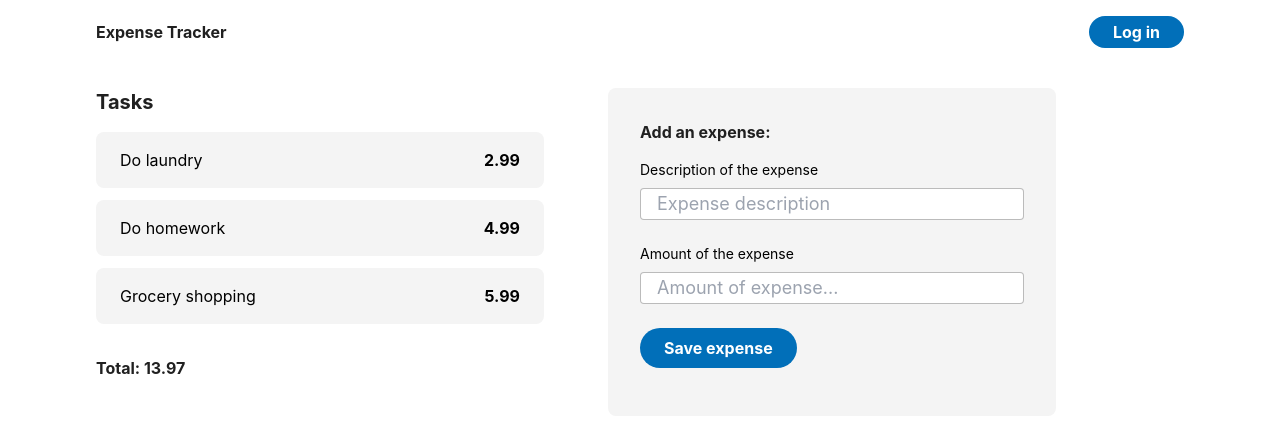
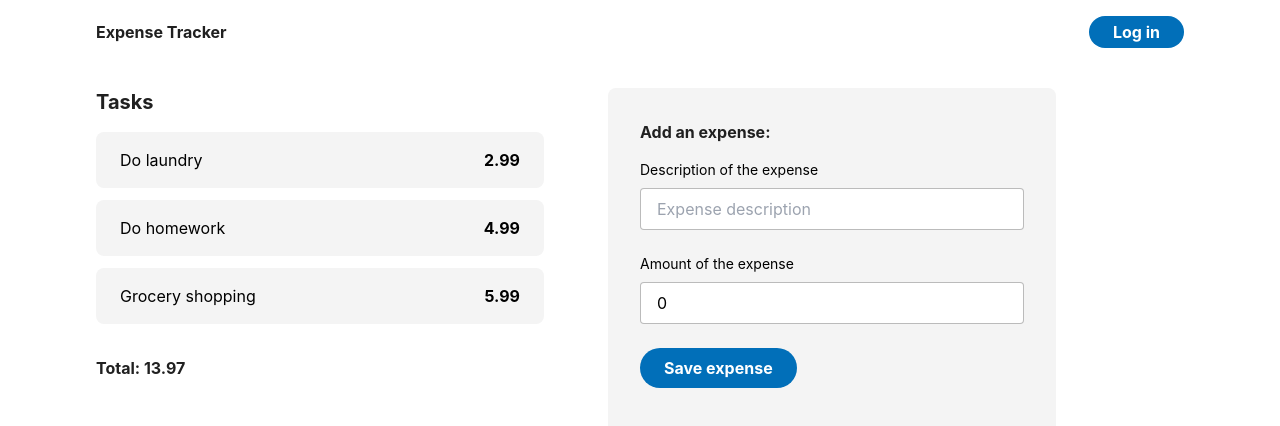
Before and after one commit to RicardoMicale/React-Task-tracker, a React (Create React App) app: page / in a window 1280 px wide. Shown: the top 426 px of the page. Built offline with nearby package versions, Linux system fonts and the light colour scheme.

Commit message:
add expense from the form - not updating list

```diff
--- a/src/App.js
+++ b/src/App.js
@@ -1,14 +1,36 @@
 import Header from './components/Header'
 import Expenses from './components/Expenses'
 import Form from './components/Form'
+import { useState } from 'react'
+
+const expenseList = [
+	{
+		text: 'Do laundry',
+		id: 1,
+		amount: 2.99
+	},
+	{
+		text: 'Do homework',
+		id: 2,
+		amount: 4.99
+	},
+	{
+		text: 'Grocery shopping',
+		id: 3,
+		amount: 5.99
+	},
+]
 
 function App() {
+
+	const [list, setList] = useState(expenseList)
+
 	return (
 		<div className="App px-20">
 			<Header />
 			<section className='container flex items-start justify-start mt-8'>
-				<Expenses />
-				<Form />
+				<Expenses list={list} />
+				<Form list={list} updateList={(newList) => setList(newList)} />
 			</section>
 		</div >
 	);
--- a/src/components/Button.jsx
+++ b/src/components/Button.jsx
@@ -2,7 +2,7 @@ import React from 'react'
 
 function Button(props) {
 	return (
-		<button className='px-6 py-1 rounded-full text-white font-bold bg-blue'>{props.text}</button>
+		<button className='px-6 py-1 rounded-full text-white font-bold bg-blue transition-all hover:bg-dark-blue'>{props.text}</button>
 	)
 }
 
--- a/src/components/Expenses.jsx
+++ b/src/components/Expenses.jsx
@@ -1,17 +1,17 @@
 import React from 'react'
 import Expense from './Expense'
-import list from '../expenses'
 
-function Expenses() {
+function Expenses(props) {
+
     let totalExpenses = 0
 
     return (
         <div className='container w-2/5 ml-4 mr-16'>
             <h1 className='text-gray font-bold text-xl mb-4'>Tasks</h1>
             <section>
-                {list.map(expense => {
+                {props.list.map(expense => {
                     totalExpenses += expense.amount
-                    return <Expense text={expense.text} done={expense.done} amount={expense.amount} key={expense.id} />
+                    return <Expense text={expense.text} amount={expense.amount} key={expense.id} />
                 })}
             </section>
             <h3 className='font-bold text-gray mt-8'>Total: {totalExpenses}</h3>
--- a/src/components/Form.jsx
+++ b/src/components/Form.jsx
@@ -1,9 +1,50 @@
 import React from 'react'
+import { useState } from 'react'
 
-function Form() {
+function Form(props) {
+
+	let list = props.list
+
+	const [expense, setExpense] = useState(0)
+	const [expenseDescription, setExpenseDescription] = useState('')
+
+	function addAmount(event) {
+		setExpense(event.target.value)
+	}
+
+	function addDescription(event) {
+		setExpenseDescription(event.target.value)
+	}
+
 	function addExpense(e) {
 		e.preventDefault()
-		console.log('expense added')
+
+		if (expense <= 0) {
+			//Returns function before sending an invalid expense amount
+			alert('Expenses have to be higher than 0. Please enter a correct amount.')
+			return
+		}
+
+		if (expenseDescription.trim() === '') {
+			//Returns the function before sending an invalid description message
+			return alert('Please add a valid description for this expense.')
+		}
+
+		const id = list[list.length - 1].id + 1
+		const newExpense = {
+			text: expenseDescription,
+			id: id,
+			amount: expense
+		}
+
+		list.push(newExpense)
+
+		props.updateList(list)
+
+		setExpense(0)
+		setExpenseDescription('')
+
+		console.log(props.list)
 	}
 
 	return (
@@ -13,14 +54,16 @@ function Form() {
 			<h3 className='font-bold text-gray mb-4'>Add an expense:</h3>
 			<label htmlFor="expense" className='text-sm mb-2'>Description of the expense</label>
 			<input type="text" name="expense" id="expense" placeholder='Expense description'
-				className='w-full border border-gray border-opacity-30 rounded px-4 py-px mb-6 text-lg'
+				value={expenseDescription} onChange={addDescription}
+				className='w-full border border-gray border-opacity-30 rounded px-4 py-2 mb-6 text-base'
 			/>
 			<label htmlFor="amount" className='text-sm mb-2'>Amount of the expense</label>
 			<input type="number" step="0.01" placeholder='Amount of expense...' name='amount' id='amount'
-				className='w-full border border-gray border-opacity-30 rounded px-4 py-px mb-6 text-lg'
+				value={expense} onChange={addAmount}
+				className='w-full border border-gray border-opacity-30 rounded px-4 py-2 mb-6 text-base'
 			/>
 			<input type="submit" value="Save expense"
-				className='cursor-pointer bg-blue px-6 py-2 font-bold text-white rounded-full mb-4'
+				className='cursor-pointer bg-blue px-6 py-2 font-bold text-white rounded-full mb-4 transition-all hover:bg-dark-blue'
 			/>
 		</form>
 	)
--- a/src/expenses.js
+++ b/src/expenses.js
@@ -1,19 +1,18 @@
+
+
 const list = [
     {
         text: 'Do laundry',
-        done: false,
         id: 1,
         amount: 2.99
     },
     {
         text: 'Do homework',
-        done: true,
         id: 2,
         amount: 4.99
     },
     {
         text: 'Grocery shopping',
-        done: true,
         id: 3,
         amount: 5.99
     },
```
